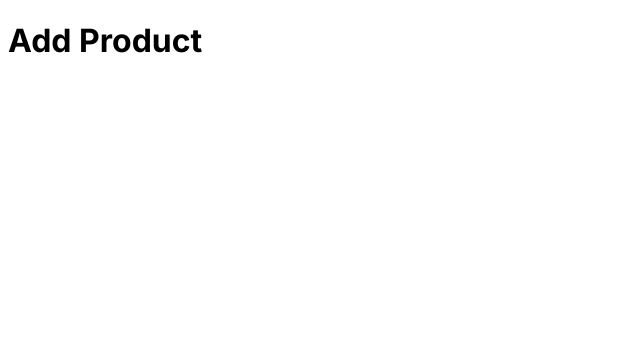
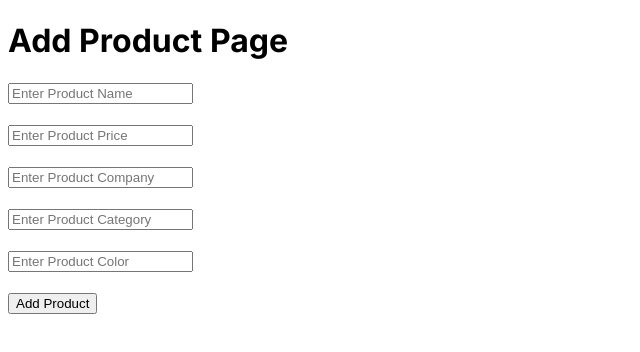
Before and after one commit to Aliyan669/Next-Js-Api, a Next.js app: page /addProduct in a window 1280 px wide. Shown: the top 352 px of the page, without its empty margins (0-640 px from the left). Built offline with nearby package versions, Linux system fonts and the light colour scheme.

Commit message:
Next-Js Api

```diff
--- a/src/app/addProduct/page.js
+++ b/src/app/addProduct/page.js
@@ -1,7 +1,34 @@
-import React from 'react'
+'use client'  ///   Jab koi event call karta hai isko add karta hai sabsa top pa    ///
+import { useState } from 'react'
 
 export default function page() {
+    const [name, setName] = useState("")
+    const [price, setPrice] = useState("")
+    const [company, setCompany] = useState("")
+    const [category, setCategory] = useState("")
+    const [color, setColor] = useState("")
+
+    const addProduct = async () => {
+        console.log(name, price, company, color, category)
+        let result = await fetch("http://localhost:3000/api/products", {
+            method: "POST",
+            body: JSON.stringify({ name, price, company, category, color })
+        })
+        result = await result.json();
+        if (result.success) {
+            alert("New Product Added SuccessFully")
+        }
+    }
+
     return (
-        <div><h1>Add Product</h1></div>
+        <div>
+            <h1>Add Product Page</h1>
+            <input type='text' value={name} onChange={(e) => setName(e.target.value)} placeholder='Enter Product Name' /><br /><br />
+            <input type='text' value={price} onChange={(e) => setPrice(e.target.value)} placeholder='Enter Product Price' /><br /><br />
+            <input type='text' value={company} onChange={(e) => setCompany(e.target.value)} placeholder='Enter Product Company' /><br /><br />
+            <input type='text' value={category} onChange={(e) => setCategory(e.target.value)} placeholder='Enter Product Category' /><br /><br />
+            <input type='text' value={color} onChange={(e) => setColor(e.target.value)} placeholder='Enter Product Color' /><br /><br />
+            <button onClick={addProduct}>Add Product</button>
+        </div>
     )
 }
--- a/src/app/api/products/route.js
+++ b/src/app/api/products/route.js
@@ -7,15 +7,17 @@ export async function GET() {
 
     // await mongoose.connect(connectionSrt);
     // const data = await Product.find()
-    let data = []
+    let data = [];
+    let success = true;
     try {
         await mongoose.connect(connectionSrt);
         data = await Product.find()
 
     } catch (error) {
-        data = { success: false }
+        data = { result: "error" }
+        success = false
     }
-    return NextResponse.json({ result: data, success: true })
+    return NextResponse.json({ result: data, success})
 
 }
 
--- a/src/app/page.js
+++ b/src/app/page.js
@@ -1,10 +1,14 @@
 import Image from 'next/image'
 import styles from './page.module.css'
+import Link from 'next/link'
 
 export default function Home() {
   return (
   <div>
-    <h1>Hello Next Js Api</h1>
+    <h1>Hello Next-Js Api</h1>
+    <Link href={"/product"}>Product</Link><br/>
+
+    <Link href={"/addProduct"}>Add Product</Link>
   </div>
   )
 }
```
Also changed, not shown: src/app/product/page.js (added, +50 -0 lines).
